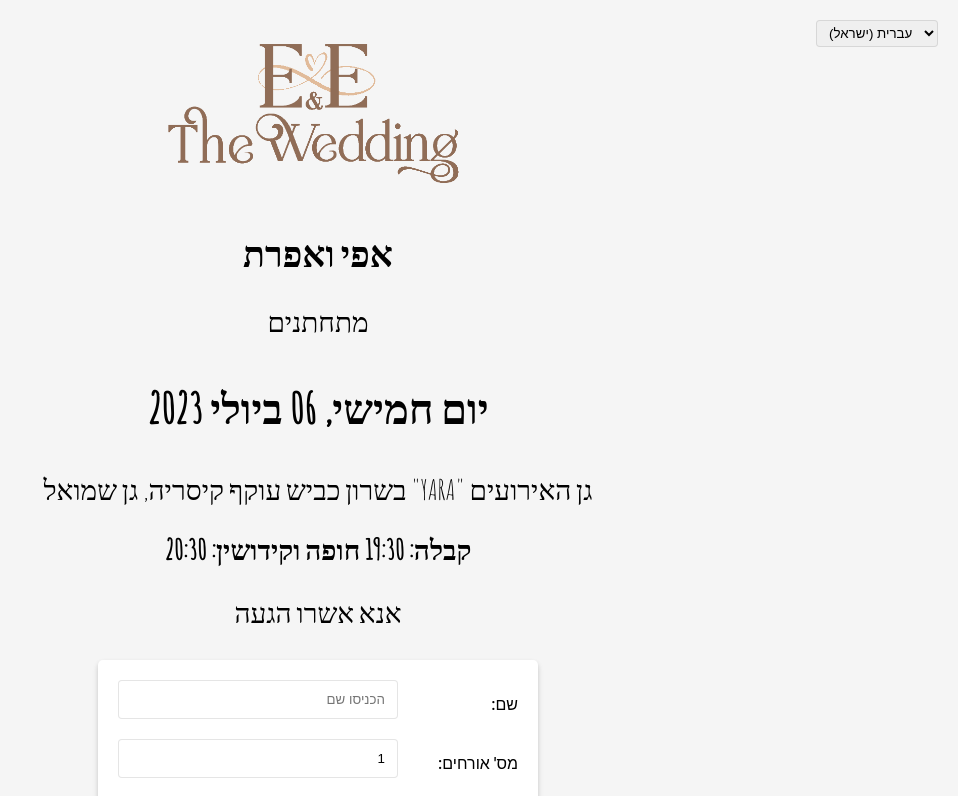
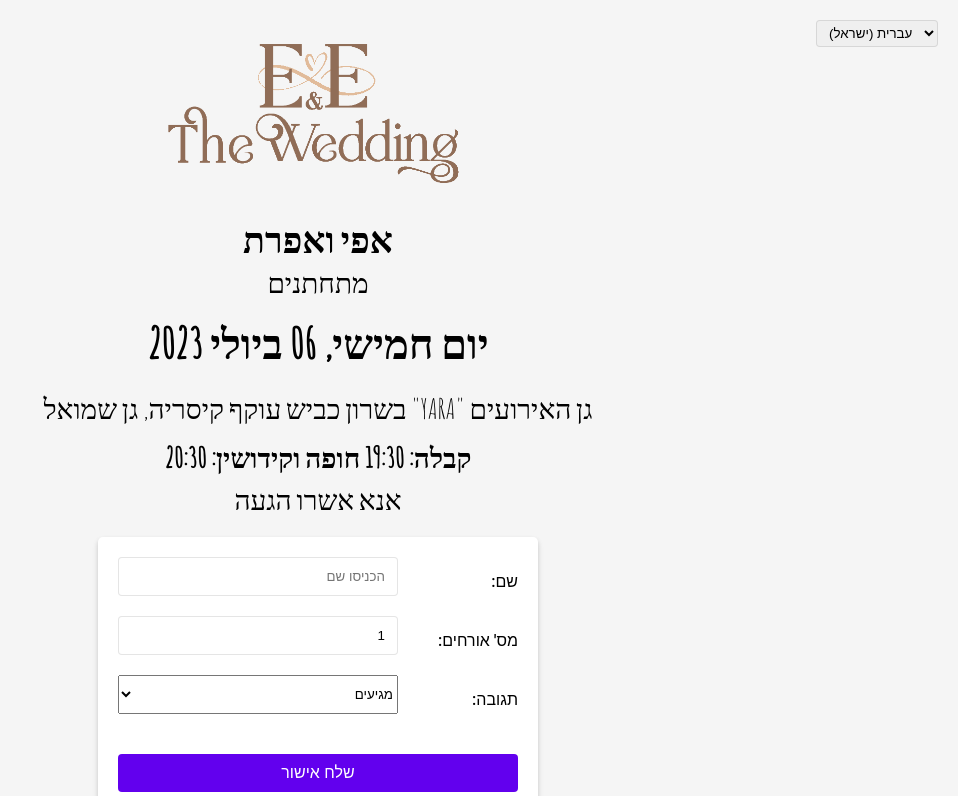
Before and after one commit to efizavi/efiandeffie, an Angular app: page / in a window 1280 px wide. Shown: the top 796 px of the page, without its empty margins (322-1280 px from the left). Built offline with nearby package versions, Linux system fonts and the light colour scheme.

Commit message:
Fixed line height

```diff
--- a/src/app/app.component.css
+++ b/src/app/app.component.css
@@ -37,6 +37,7 @@
     text-align: center;
     font-family: 'Dancing Script' cursive, 'Great Vibes', 'Rubik', 'Amatic SC';
     font-size: 28px;
+    line-height: 0.5;
     margin-bottom: 20px;
   }
 
```
